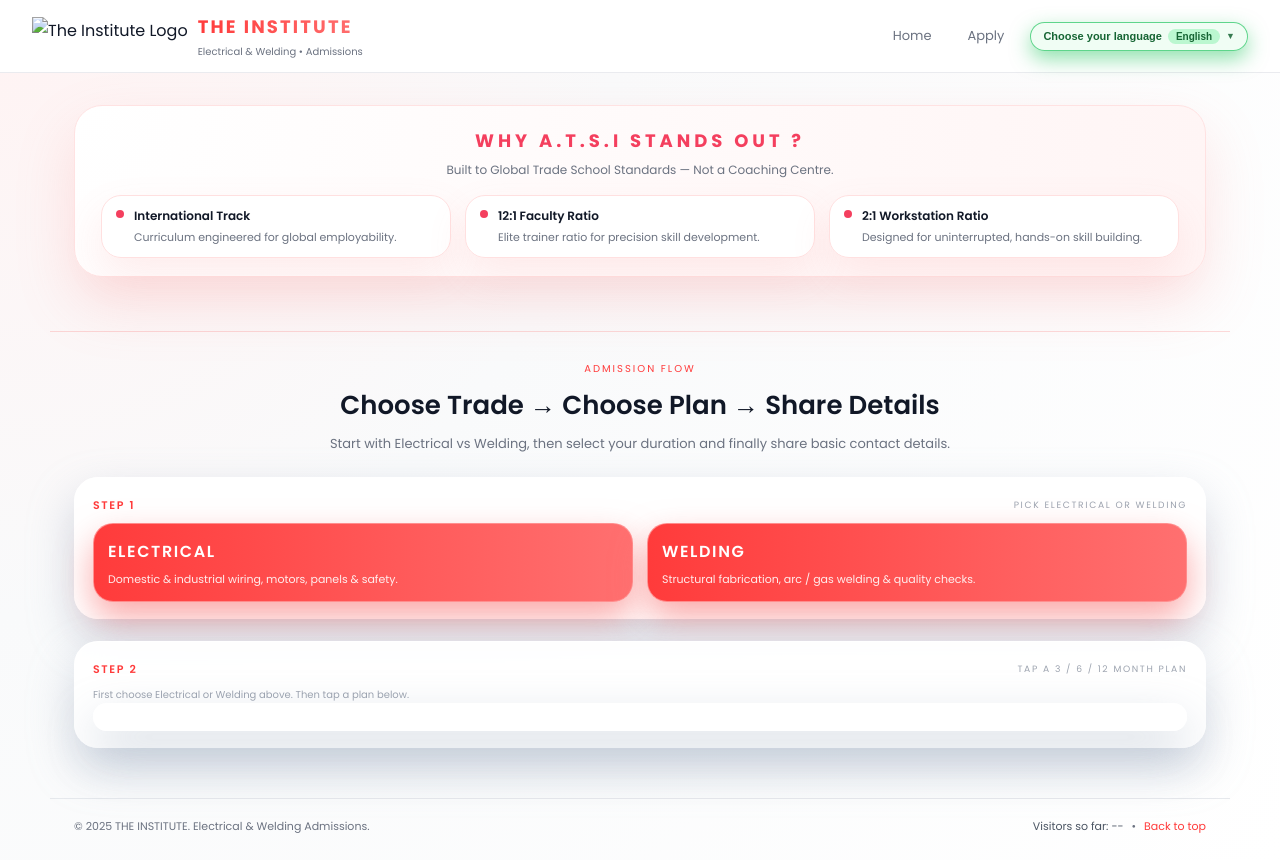
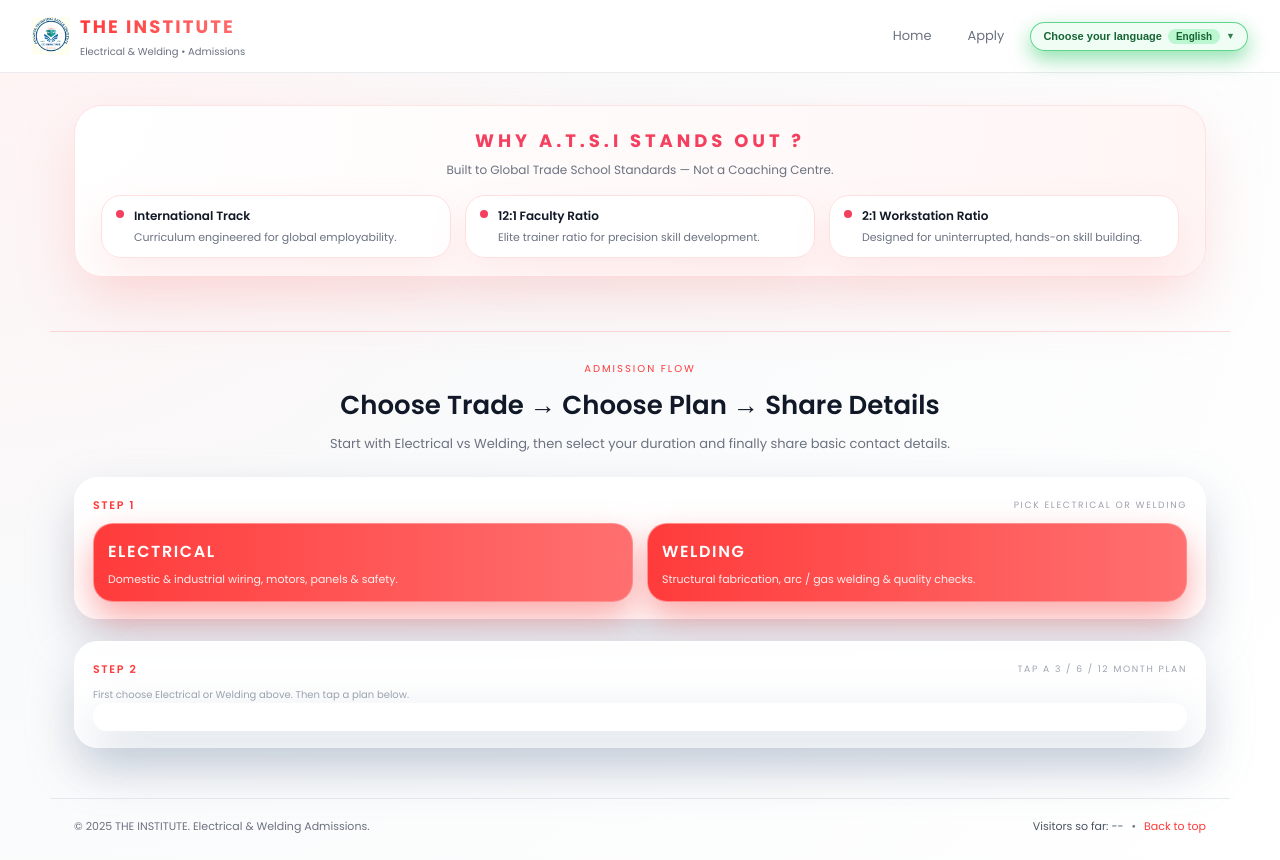
Before and after one commit to Advance-Technical-Skills-Institute/Advanced_Technical_Skills_Institute, a plain HTML site: page index.html in a window 1280 px wide. Drawn offline with nearby package versions, Linux system fonts and the light colour scheme; no server answers.

Commit message:
Update index.html

```diff
--- a/index.html
+++ b/index.html
@@ -684,7 +684,7 @@
   <!-- HEADER -->
   <header>
     <div class="brand-wrap">
-      <img src="Logo 7 With No Background.png" alt="The Institute Logo" />
+      <img src="Logo.png.png" alt="The Institute Logo" />
       <div>
         <div class="brand-title">THE INSTITUTE</div>
         <div class="brand-sub" data-i18n-key="brand.sub">Electrical & Welding • Admissions</div>
```
